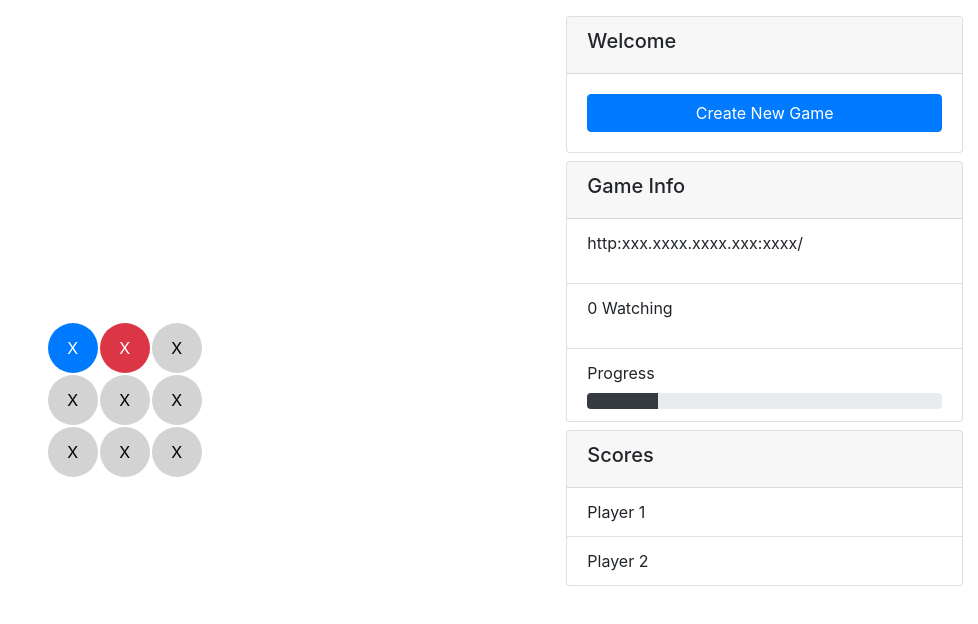
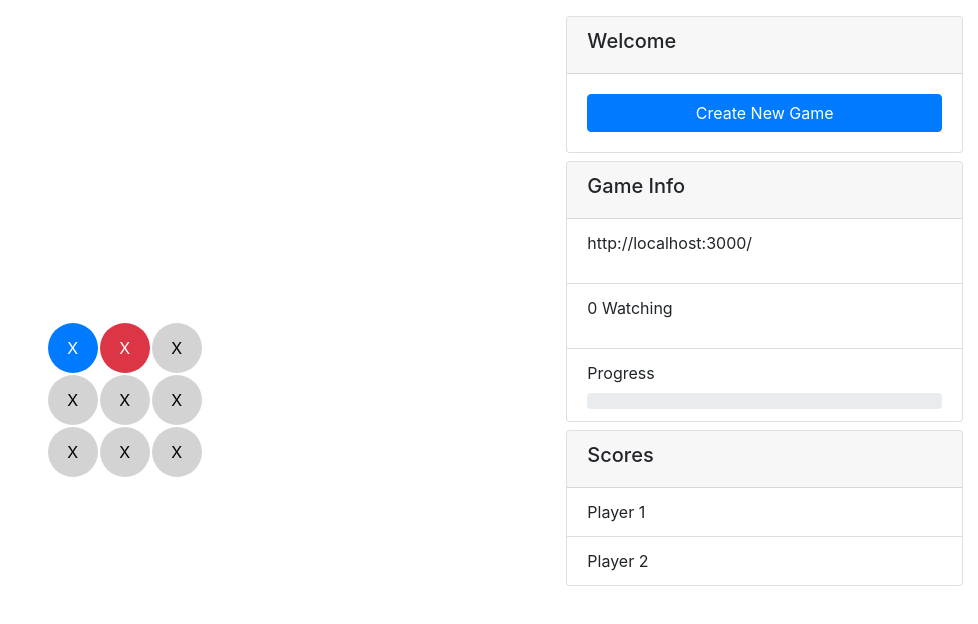
Before and after one commit to Zehua-Chen/Multiplayer-Tic-Tac-Toe, a React (Create React App) app in the folder client/: page / in a window 1280 px wide. Shown: the top 624 px of the page, without its empty margins (302-1280 px from the left). Built offline with nearby package versions, Linux system fonts and the light colour scheme.

Commit message:
Intergrate Redux with GameInfo Panel

```diff
--- a/client/src/App.tsx
+++ b/client/src/App.tsx
@@ -30,7 +30,7 @@ class App extends React.Component {
             </div>
 
             <div className="mt-2">
-              <GameInfoPanel localNetworkAddress="http:xxx.xxxx.xxxx.xxx:xxxx/" peopleWatching={0} />
+              <GameInfoPanel />
             </div>
 
             <div className="mt-2 mb-3">
--- a/client/src/components/panels/GameInfoPanel/GameInfoPanel.tsx
+++ b/client/src/components/panels/GameInfoPanel/GameInfoPanel.tsx
@@ -1,6 +1,10 @@
 import React from 'react';
 
+import { connect } from 'react-redux';
+
 import ProgressBar from '../../ui-components/ProgressBar';
+
+import { ITotalState } from '../../../states';
 
 export interface IGameInfoProps {
   /**
@@ -12,13 +16,14 @@ export interface IGameInfoProps {
    * Amount of people watching.
    */
   peopleWatching: number;
+  progress: number;
 }
 
 /**
  * Game info displays the address at which the web app is hosted, and
  * the amount of people watching the game.
  */
-class GameInfo extends React.Component<IGameInfoProps> {
+class GameInfoPanel extends React.Component<IGameInfoProps> {
 
   shouldComponentUpdate(nextProps: IGameInfoProps, nextState: any) {
     if (nextProps.localNetworkAddress != this.props.localNetworkAddress
@@ -32,7 +37,7 @@ class GameInfo extends React.Component<IGameInfoProps> {
 
   render() {
 
-    const { localNetworkAddress, peopleWatching } = this.props;
+    const { localNetworkAddress, peopleWatching, progress } = this.props;
 
     // Not centering
 
@@ -55,7 +60,7 @@ class GameInfo extends React.Component<IGameInfoProps> {
 
           <li className="list-group-item">
             <label>Progress</label>
-            <ProgressBar value={20} />
+            <ProgressBar value={progress} />
           </li>
         </ul>
       </div>
@@ -63,4 +68,9 @@ class GameInfo extends React.Component<IGameInfoProps> {
   }
 }
 
-export default GameInfo;
+function mapStateToProps(state: ITotalState, ownProps: {}): IGameInfoProps {
+  const { progress, hostUrl, viewer } = state.gameInfo;
+  return { progress: progress, localNetworkAddress: hostUrl, peopleWatching: viewer }
+}
+
+export default connect(mapStateToProps)(GameInfoPanel);
--- a/client/src/states/IGameInfoState.ts
+++ b/client/src/states/IGameInfoState.ts
@@ -19,5 +19,5 @@ export interface IGameInfoState {
 export var DEFAULT_GAMEINFOSTATE: IGameInfoState = {
     viewer: 0,
     progress: 0,
-    hostUrl: ""
+    hostUrl: "http://localhost:3000/"
 };
--- a/client/src/states/index.ts
+++ b/client/src/states/index.ts
@@ -1,4 +1,8 @@
 import { IGameInfoState, DEFAULT_GAMEINFOSTATE } from './IGameInfoState';
+
+export interface ITotalState {
+    gameInfo: IGameInfoState;
+}
 
 export {
     IGameInfoState, DEFAULT_GAMEINFOSTATE
```
